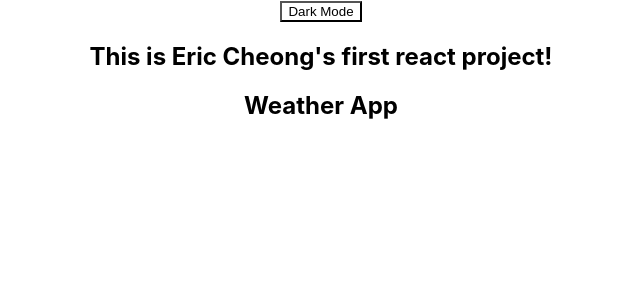
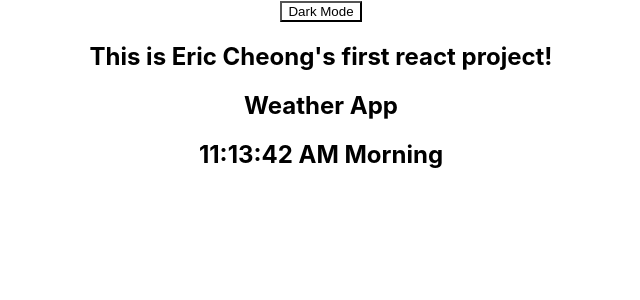
Before and after one commit to 25Ericcheong/weather-app, a React (Create React App) app: page / in a window 1280 px wide. Shown: the top 300 px of the page, without its empty margins (319-959 px from the left). Built offline with nearby package versions, Linux system fonts and the light colour scheme; no server answers.

Commit message:
added part of day update depending on hours in time

```diff
--- a/src/Time.js
+++ b/src/Time.js
@@ -2,11 +2,34 @@ import "./style.css";
 import React, { useState, useEffect } from "react";
 
 function Time() {
+  const [date, setDate] = useState(new Date());
+
+  // actively updates time on page
+  useEffect(() => {
+    const id = setInterval(() => {
+      setDate(new Date());
+    }, 1000);
+
+    return () => {
+      clearInterval(id);
+    };
+  });
+
+  function partOfDay(time) {
+    if (time >= 6 && time <= 12) {
+      return "Morning";
+    } else if (time >= 12 && time <= 18) {
+      return "Afternoon";
+    } else {
+      return "Night";
+    }
+  }
+
   return (
     <section>
-      {/* <h2>
-        It is {date.toLocaleTimeString()} in the {partOfDay}
-      </h2> */}
+      <h2>
+        {date.toLocaleTimeString()} {partOfDay(date.getHours())}
+      </h2>
       {/* <button onClick={this.timeToggled} className={this.props.buttonMode}>
         Toggle Time
       </button> */}
```
